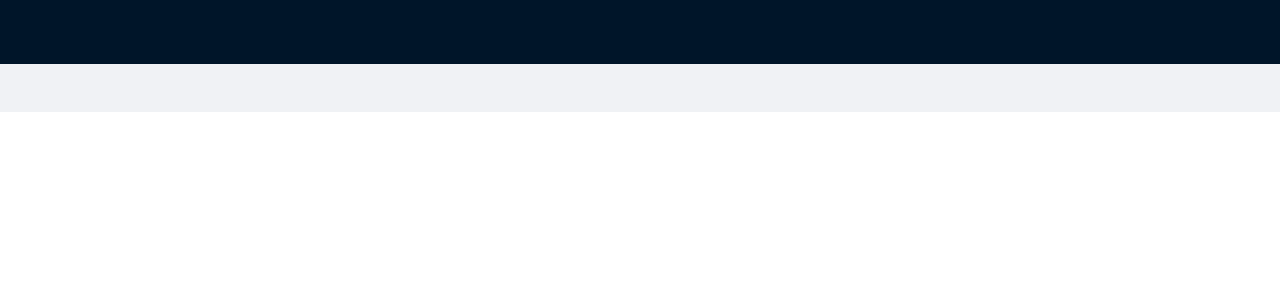
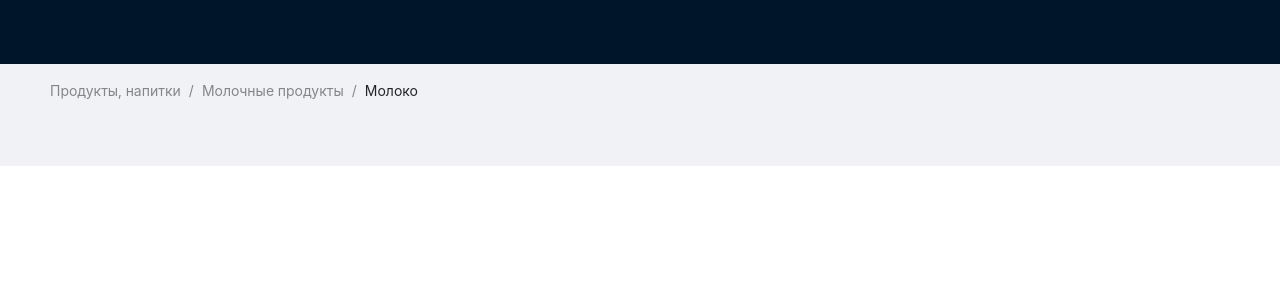
Before and after one commit to Lequeston/best-hack-web-2021, a React app in the folder client/: page / in a window 1280 px wide. Shown: the top 300 px of the page. Built offline with nearby package versions, Linux system fonts and the light colour scheme.

Commit message:
feat: 🎸 Added 'Breadcrumb' component
Breadcrumb is ment to provide current location of current product
category

```diff
--- /dev/null
+++ b/client/src/components/Breadcrumb/Breadcrumb.tsx
@@ -0,0 +1,16 @@
+import React from 'react';
+import { Breadcrumb as AntBreadcrumb } from 'antd';
+
+import './Breadcrumb.scss';
+
+const Breadcrumb: React.FC = () => {
+  return (
+    <AntBreadcrumb style={{ margin: '16px 0' }}>
+      <AntBreadcrumb.Item>Продукты, напитки</AntBreadcrumb.Item>
+      <AntBreadcrumb.Item>Молочные продукты</AntBreadcrumb.Item>
+      <AntBreadcrumb.Item>Молоко</AntBreadcrumb.Item>
+    </AntBreadcrumb>
+  );
+};
+
+export default Breadcrumb;
--- /dev/null
+++ b/client/src/components/Breadcrumb/index.js
@@ -0,0 +1,2 @@
+import Breadcrumb from './Breadcrumb';
+export default Breadcrumb;
--- a/client/src/components/Content/Content.tsx
+++ b/client/src/components/Content/Content.tsx
@@ -1,12 +1,18 @@
 import React from 'react';
 import { Layout as AntLayout } from 'antd';
+
+import Breadcrumb from '@components/Breadcrumb';
 
 import './Content.scss';
 
 const AntContent = AntLayout.Content;
 
 const Content: React.FC = () => {
-  return <AntContent style={{ padding: '0 50px' }}></AntContent>;
+  return (
+    <AntContent style={{ padding: '0 50px' }}>
+      <Breadcrumb />
+    </AntContent>
+  );
 };
 
 export default Content;
```
Also changed, not shown: client/src/components/Breadcrumb/Breadcrumb.scss (added).
